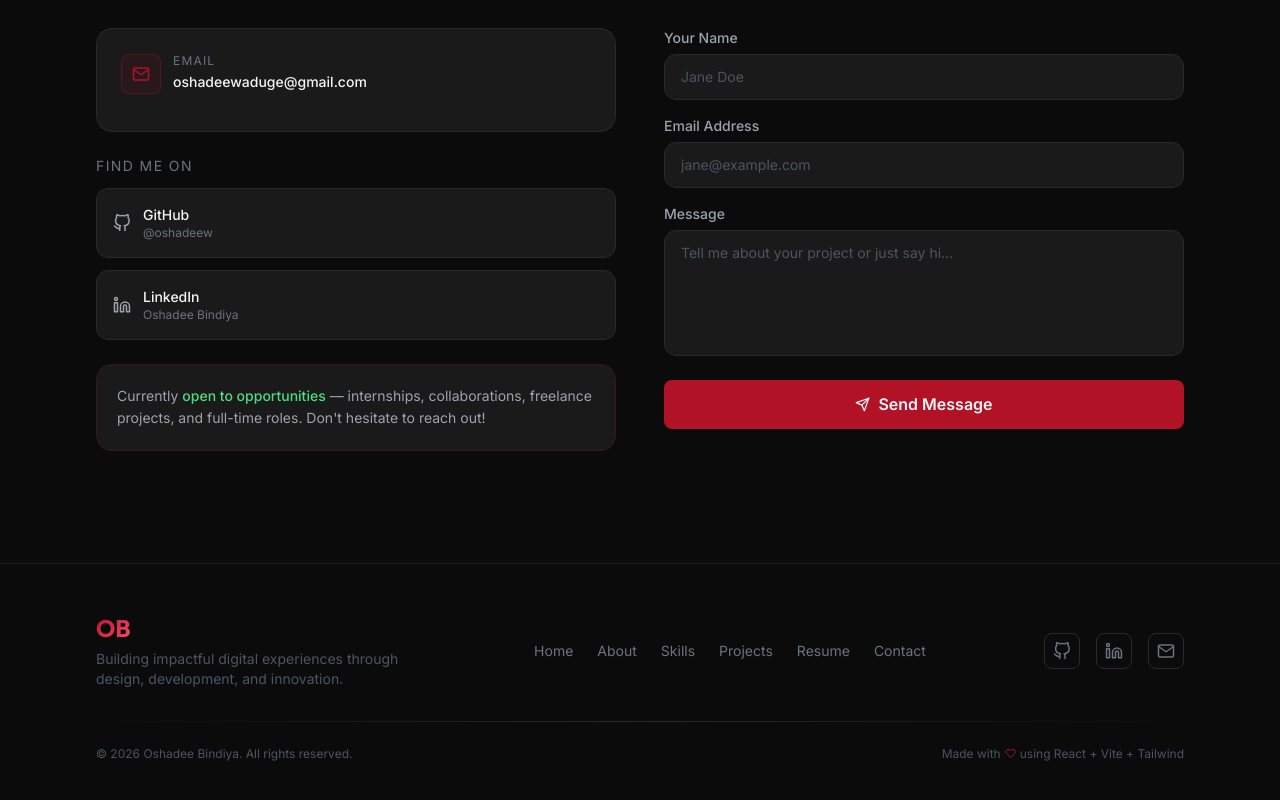
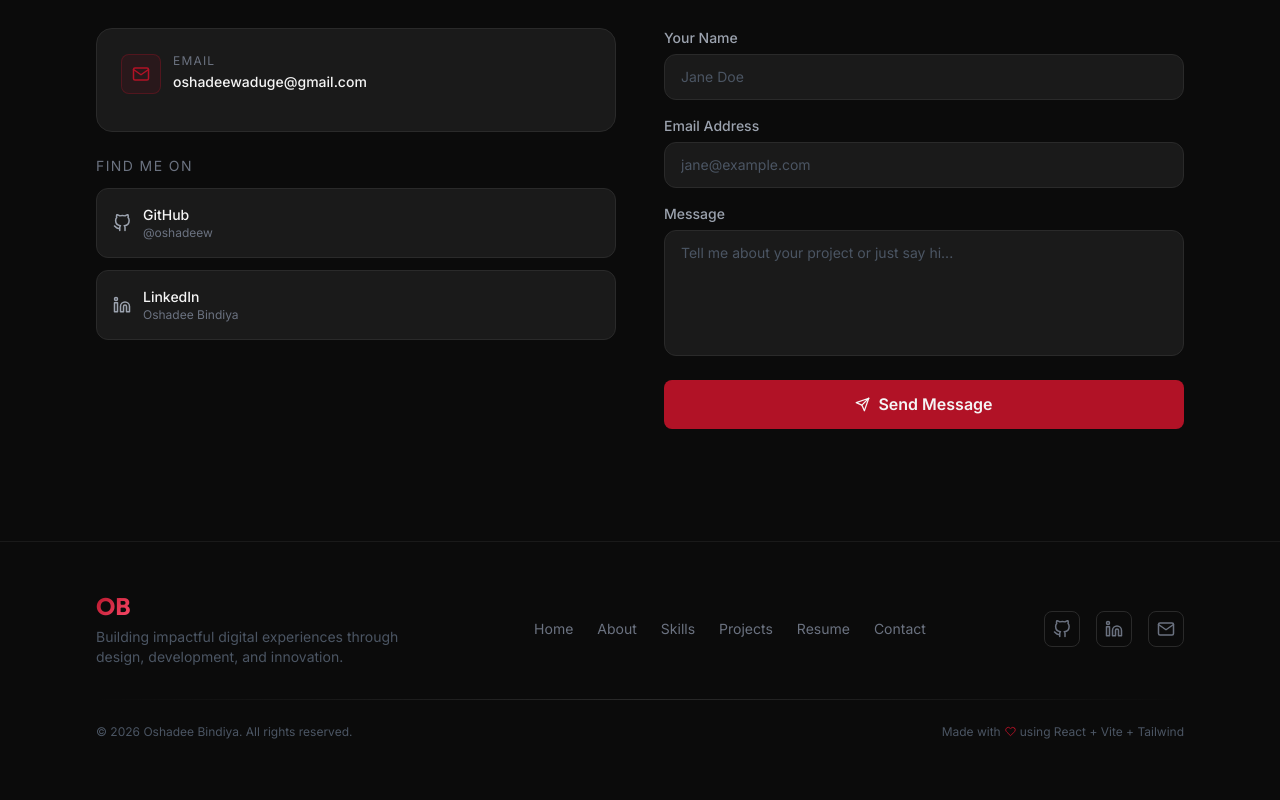
Before and after one commit to oshadeew/portfolio-oshadee, a React (Vite) app: page / in a window 1280 px wide. Shown: the part 7212-8012 px from the top of the page. Built offline with nearby package versions, Linux system fonts and the light colour scheme.

Commit message:
Remove a small description from the Contact page.

```diff
--- a/src/components/Contact.jsx
+++ b/src/components/Contact.jsx
@@ -94,11 +94,7 @@ export default function Contact() {
                 ))}
               </div>
 
-              <div className="bg-[#1A1A1A] border border-[#B11226]/20 rounded-2xl p-5">
-                <p className="text-gray-400 text-sm leading-relaxed">
-                  Currently <span className="text-green-400 font-medium">open to opportunities</span> — internships, collaborations, freelance projects, and full-time roles. Don't hesitate to reach out!
-                </p>
-              </div>
+
             </div>
           </AnimatedSection>
 
```
